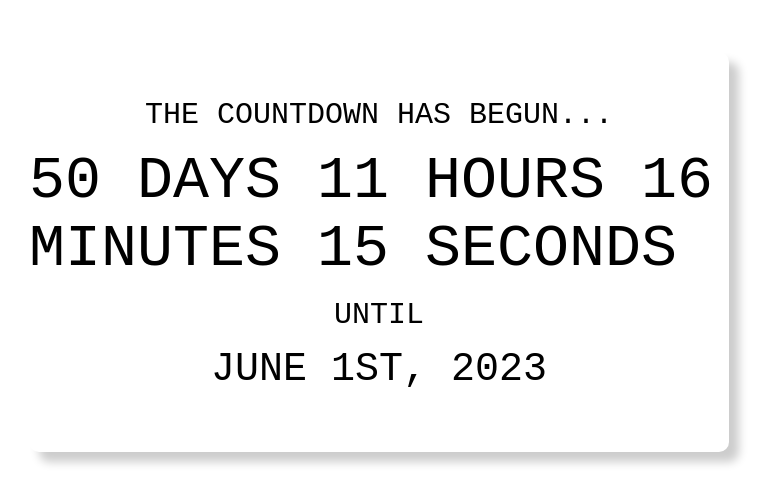
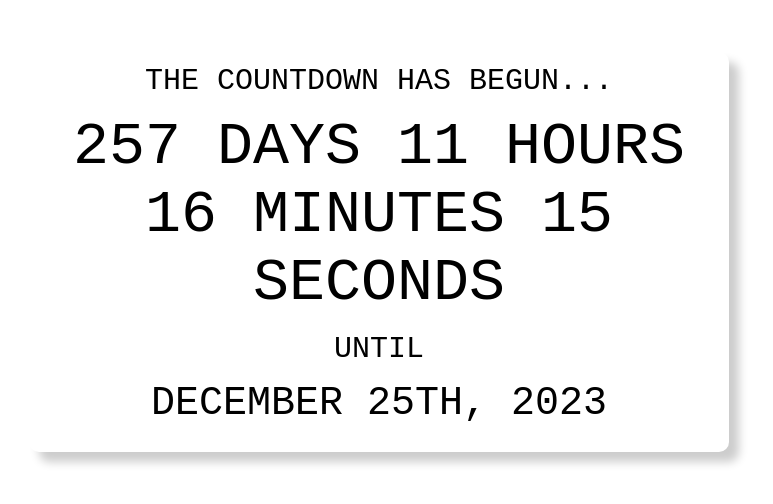
Before and after one commit to rperry99/countdown_timer, a plain HTML site: page index.html in a window 1280 px wide. Shown: the part 148-652 px from the top of the page, without its empty margins (261-1034 px from the left). Drawn offline with Linux system fonts and the light colour scheme.

Commit message:
Change Date

```diff
--- a/app.js
+++ b/app.js
@@ -1,5 +1,5 @@
 // Set the date
-var dateToCountdownTo = new Date("June 1, 2023").getTime();
+var dateToCountdownTo = new Date("December 25, 2023").getTime();
 
 // Get the DOM elements
 const dateField = document.getElementById('date');
--- a/index.html
+++ b/index.html
@@ -12,7 +12,7 @@
         <h1>The countdown has begun...</h1>
         <div id="timer">00:00:00</div>
         <p>Until</p>
-        <div id="date">June 1st, 2023</div>
+        <div id="date">December 25th, 2023</div>
         <script src="app.js"></script>
     </div>
 </body>
--- a/styles.css
+++ b/styles.css
@@ -32,6 +32,7 @@ h1, p {
 
 #timer {
     font-size: 60px;
+    text-align: center;
 }
 
 #date {
```
